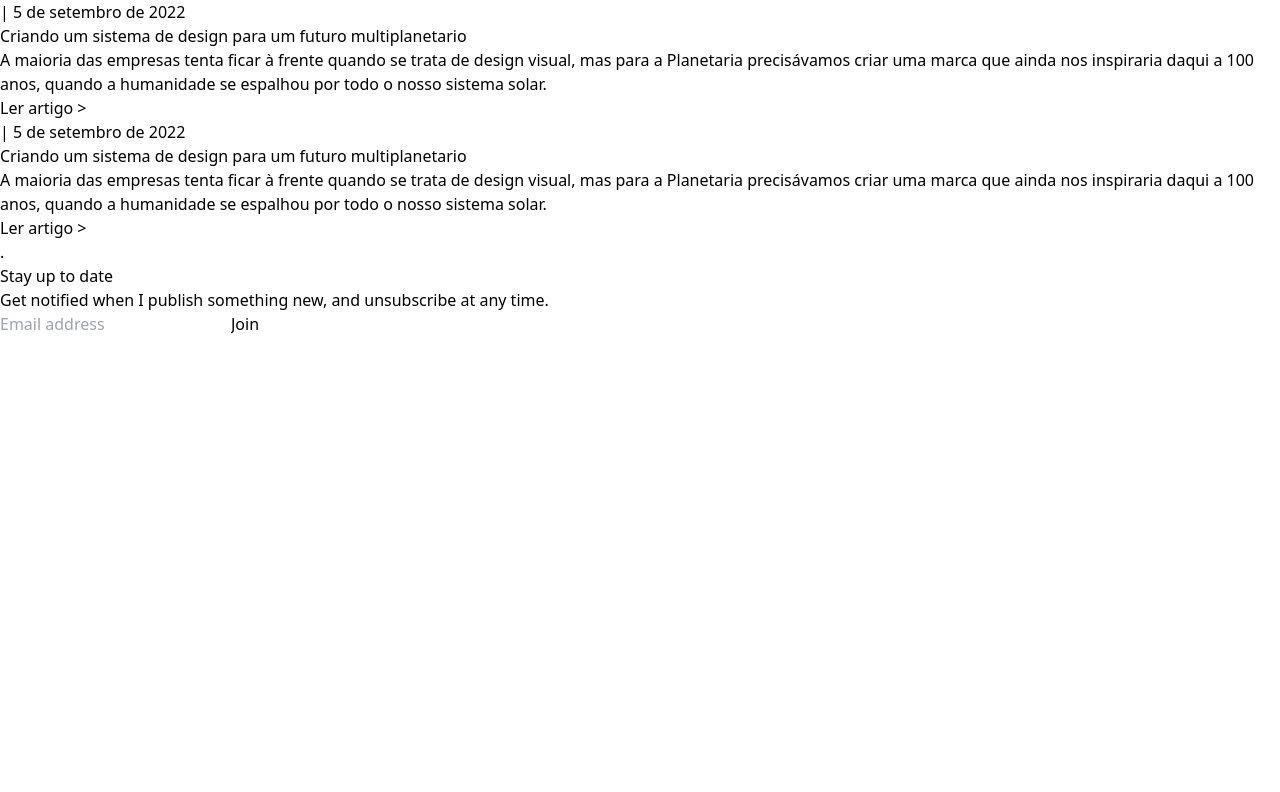
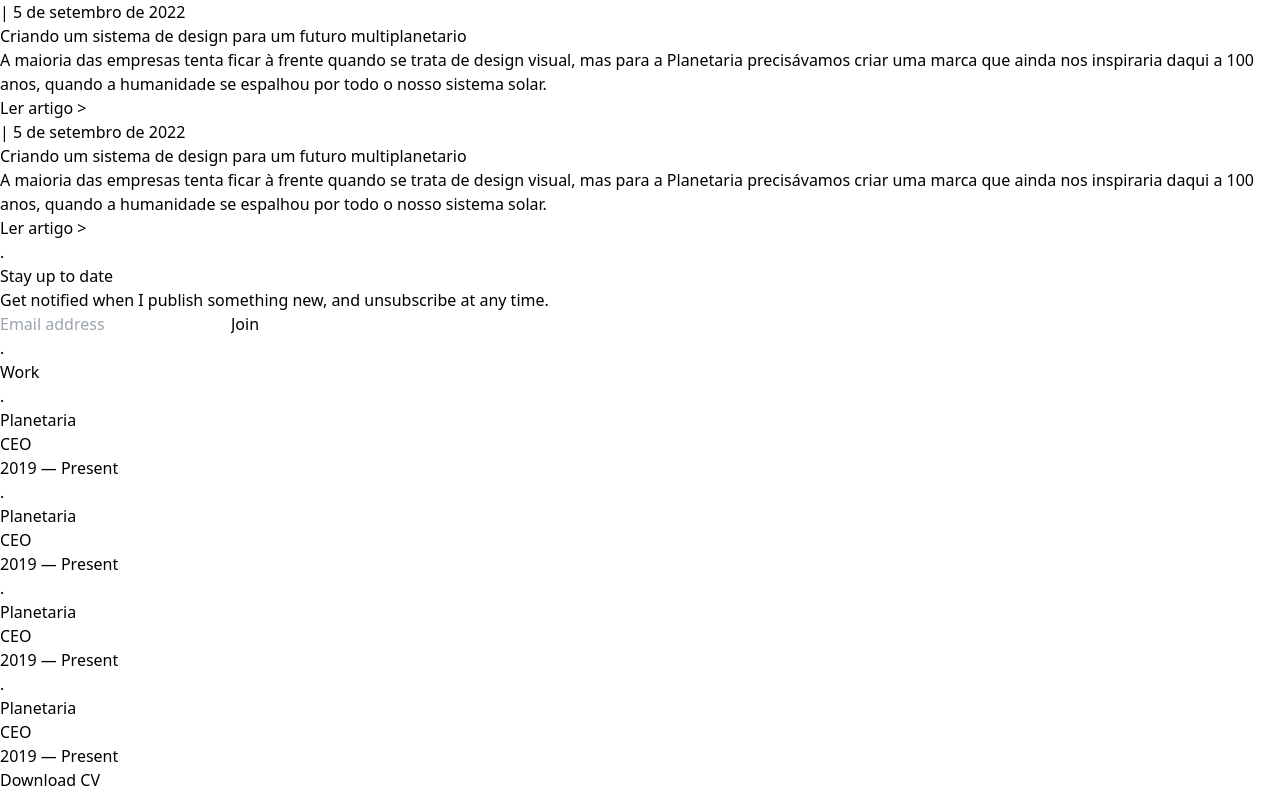
Before and after one commit to IcaroJordano/Tailwind, a React (Vite) app: page / in a window 1280 px wide. Shown: the part 456-1248 px from the top of the page. Before the commit the page ends 800 px from the top, so only its background shows below. Built offline with nearby package versions, Linux system fonts and the light colour scheme.

Commit message:
feat: section Work desktop

```diff
--- /dev/null
+++ b/src/components/CardWork.jsx
@@ -0,0 +1,14 @@
+export function CardWork() {
+    return (
+        <div className="w-11/12 h-14 my-5  ml-6 flex">
+            <div className="bg-neutral-600 w-11 h-10 rounded-full">.</div>
+            <div className="w-full pl-3 text-sm">
+                <h3 className=" text-slate-100">Planetaria</h3>
+                <div className="flex justify-between text-xs  text-gray-400/90 ">
+                    <p>CEO</p>
+                    <p>2019 — Present</p>
+                </div>
+            </div>
+        </div>
+    )
+}
--- a/src/components/Content.jsx
+++ b/src/components/Content.jsx
@@ -1,9 +1,10 @@
 import { CardNota } from "./CardNota";
 import { Email } from "./Email";
+import { Work } from "./Work";
 
 export function Content() {
     return (
-        <section className="flex  my-20" >
+        <section className="flex flex-col lg:flex-row my-20" >
             <div className="w-7/12  pt-5 flex flex-col">
                 <CardNota></CardNota>
                 <CardNota></CardNota>
@@ -11,6 +12,7 @@ export function Content() {
             </div>
             <div className="w-5/12 pt-5">
                 <Email></Email>
+                <Work></Work>
             </div>
         </section>
     )
--- a/src/components/Email.jsx
+++ b/src/components/Email.jsx
@@ -1,11 +1,11 @@
 export function Email() {
     return (
-        <div className=" w-9/12  rounded-2xl pl-5 pt-5 border-solid border border-neutral-600/50">
+        <div className=" w-10/12  rounded-2xl pl-5 pt-5 border-solid border border-neutral-600/50">
             <h2 className="flex text-slate-100 text-sm"><div className="w-7 mr-3 bg-neutral-600" >.</div> Stay up to date</h2>
             <p className="my-4 text-gray-400/90 text-sm w-5/6" >Get notified when I publish something new, and unsubscribe at any time.</p>
             <form className="flex flex-row h-10 my-5 " action="">
-                <input className="w-72 bg-zinc-600/10 opacity-60  mr-3 pl-3 text-sm rounded-lg border-solid border border-neutral-600 " type="email" placeholder="Email address"  />
-                <input className="w-12 text-slate-50 text-sm bg-gray-400/40 rounded-md cursor-pointer" type="submit" value="Join" />
+                <input className="w-72 bg-zinc-600/10 text-white/100   mr-5 pl-3 text-sm rounded-lg border-solid border border-neutral-600 " type="email" placeholder="Email address"  />
+                <input className="w-12 decoration-white text-slate-50 text-sm bg-gray-400/40 rounded-md cursor-pointer" type="submit" value="Join" />
             </form>
         </div>
     )
--- /dev/null
+++ b/src/components/Work.jsx
@@ -0,0 +1,14 @@
+import { CardWork } from "./CardWork";
+
+export function Work() {
+    return (
+        <div className=" w-10/12 pb-10 mt-10 border-solid rounded-2xl border border-neutral-600/50" >
+            <h2 className="flex text-slate-100 text-sm m-6"><div className="w-7 mr-3 bg-neutral-600" >.</div> Work</h2>
+            <CardWork></CardWork>
+            <CardWork></CardWork>
+            <CardWork></CardWork>
+            <CardWork></CardWork>
+            <a className="px-36 py-3 text-sm text-white rounded-md ml-7 bg-neutral-600/10" href="">Download CV</a>
+        </div>
+    )
+}
```
